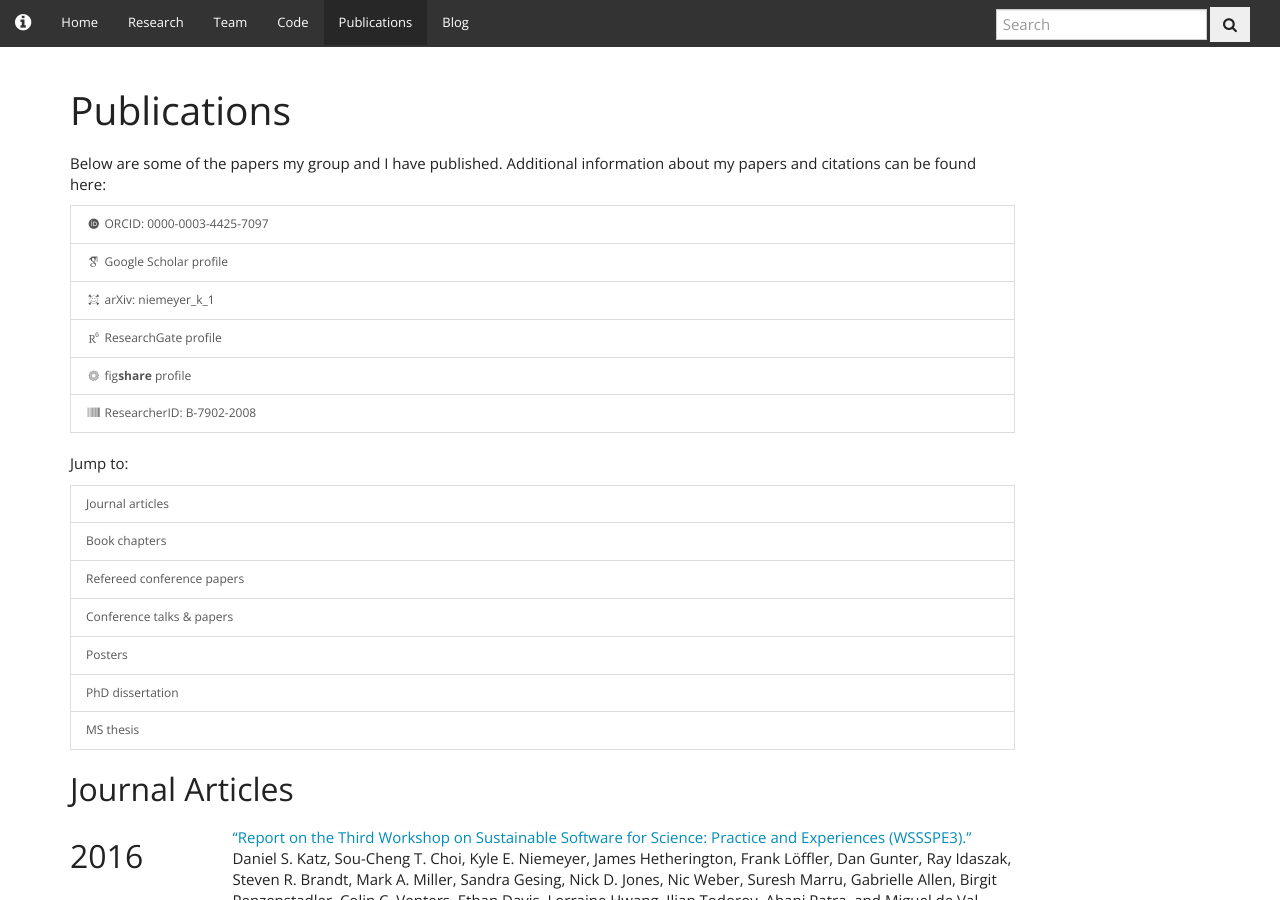
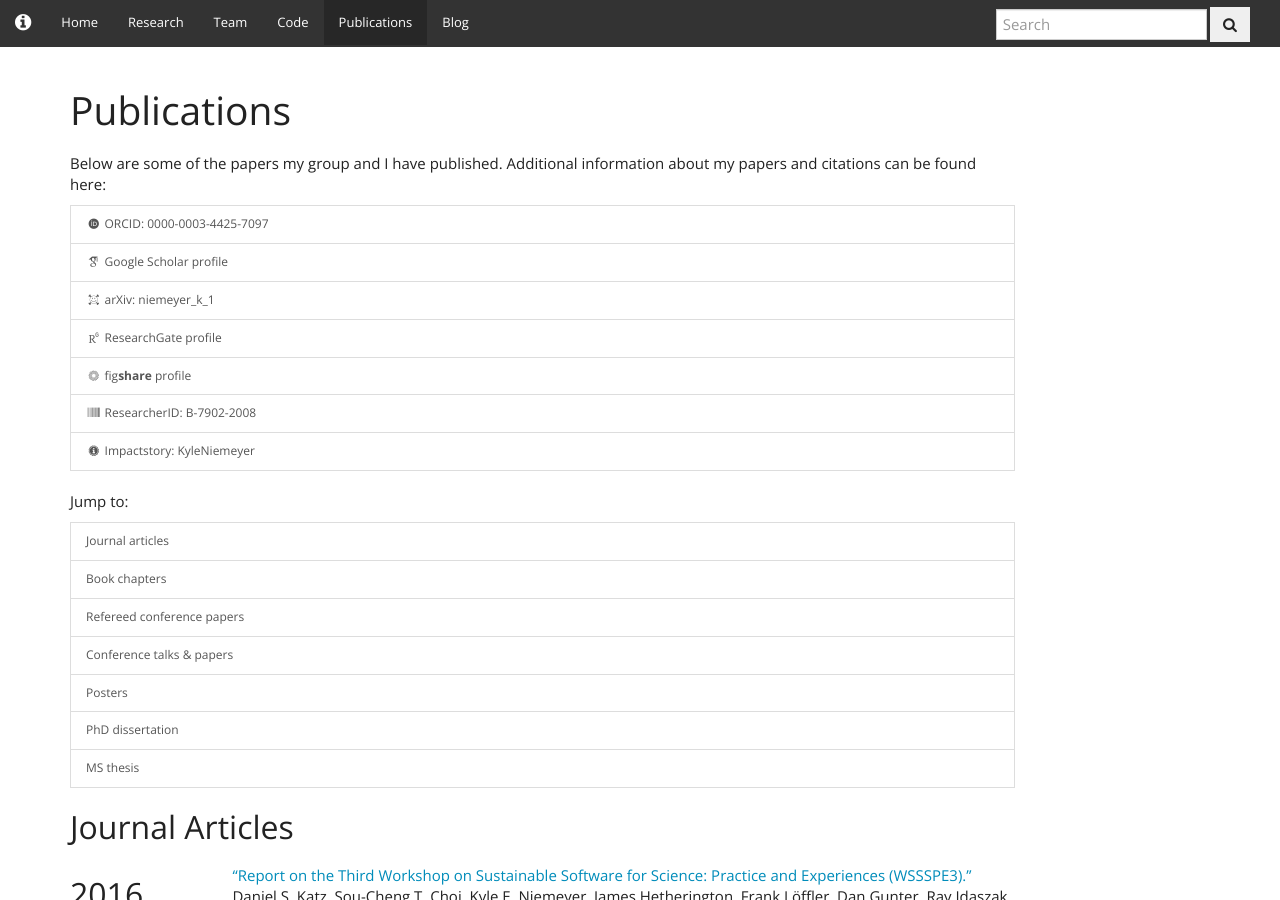
Before and after one commit to kyleniemeyer/kyleniemeyer.com, a Jekyll site: the page built from pubs/index.markdown, in a window 1280 px wide and 900 px high. Built offline with Jekyll 4.4.1, drawn with Linux system fonts in a browser that asks for light colours; nearby versions of some CDN libraries; some web fonts are replaced; comment, search, counter and statistics services are not loaded.

Commit message:
added Impactstory profile links

```diff
--- a/index.markdown
+++ b/index.markdown
@@ -58,6 +58,11 @@ Mechanical Engineering
 Corvallis, OR 97331-6001
 </address></dd>
 </dl>
+</div> <!-- END col-md-6-->
+<div class="col-md-4" style="font-size:20px; text-align:center;">
+
+<a href="https://impactstory.org/KyleNiemeyer"><img src="https://impactstory.org/logo/small" width="200"/></a>
+
 </div> <!-- END col-md-4-->
 </div> <!-- END row-->
 
--- a/pubs/index.markdown
+++ b/pubs/index.markdown
@@ -13,6 +13,7 @@ Below are some of the papers my group and I have published. Additional informati
     <a class="list-group-item" href="https://www.researchgate.net/profile/Kyle_Niemeyer"><i class="ai ai-researchgate fa-fw"></i>&nbsp;ResearchGate profile</a>
     <a class="list-group-item" href="https://figshare.com/authors/Kyle_Niemeyer/459510"><i class="ai ai-figshare fa-fw"></i>&nbsp;fig<b>share</b> profile</a>
     <a class="list-group-item" href="http://www.researcherid.com/rid/B-7902-2008"><i class="fa fa-barcode fa-fw"></i>&nbsp;ResearcherID: B-7902-2008</a>
+    <a class="list-group-item" href="https://impactstory.org/KyleNiemeyer"><i class="ai ai-impactstory fa-fw"></i>&nbsp;Impactstory: KyleNiemeyer</a>
 </div>
 
 Jump to:
```
